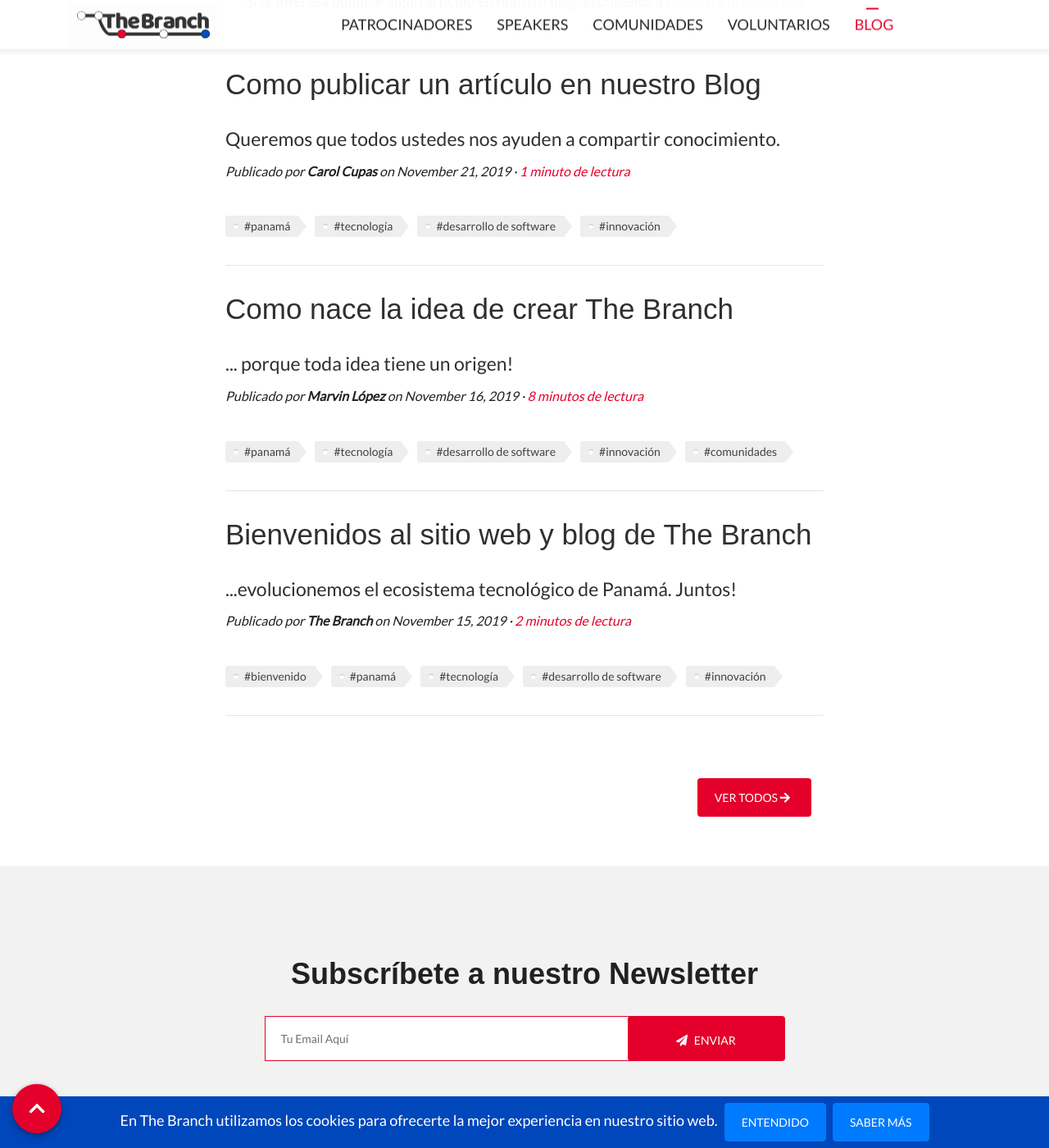
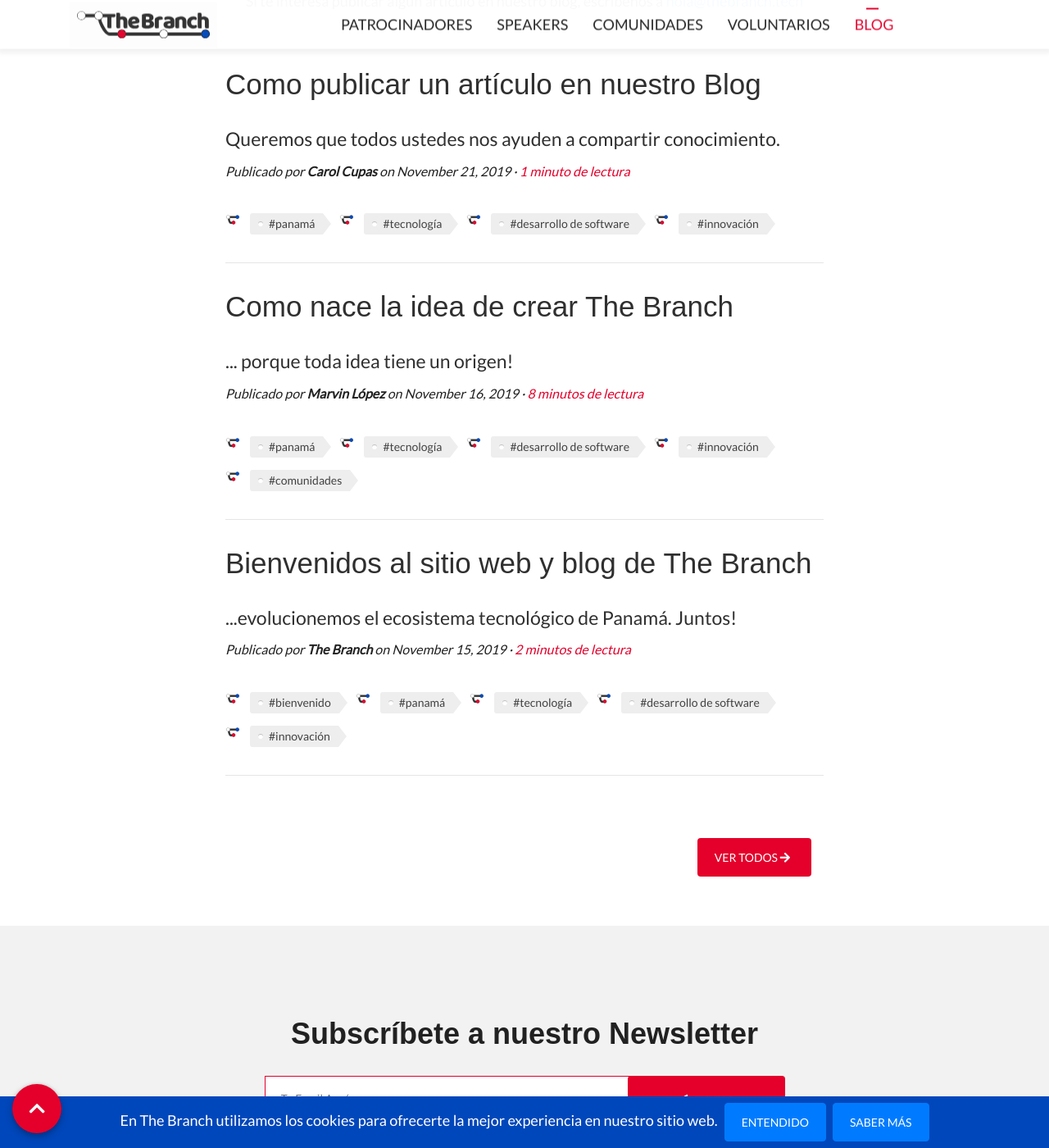
Before and after one commit to marvlm/thebranchconf, a Jekyll site: the page built from _pages/blog.md, in a window 1280 px wide and 1400 px high, scrolled down 1514 px. Shown: the whole window at 82% size. Built offline with Jekyll 4.4.1, drawn with Linux system fonts in a browser that asks for light colours; nearby versions of some CDN libraries; some web fonts are replaced; comment, search, counter and statistics services are not loaded.

Commit message:
Added style to display list-style using the branch icon image in articles

```diff
--- a/assets/css/main.css
+++ b/assets/css/main.css
@@ -378,8 +378,18 @@
 }
 
 article {
-	font-size:20px;
+	font-size:18px;
 	line-height:1.86;
+}
+
+article ul li:before{
+  content: '';
+  padding: 10px 10px 10px 20px;
+  background-repeat: no-repeat;
+  display: inline-block;
+  background-image: url('../img/favicon/favicon-32x32.png');
+  background-position: left center;
+  background-size: 18px;
 }
 
 .article-headline {
```
